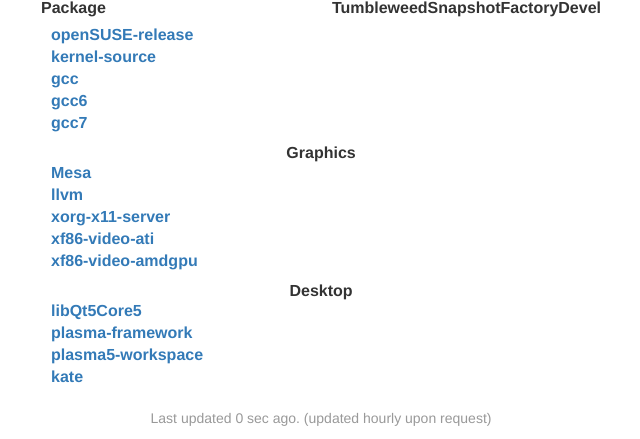
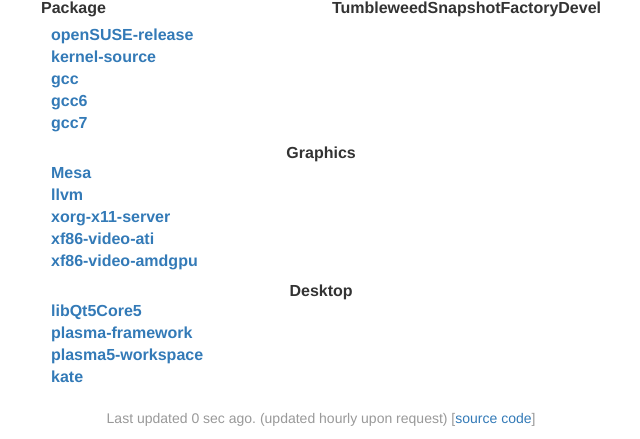
Before and after one commit to boombatower/opensuse-tumbleweed-dashboard, a PHP site: page / in a window 1280 px wide. Shown: the part 361-800 px from the top of the page, without its empty margins (319-959 px from the left). Run offline with PHP 8.4, Linux system fonts and the light colour scheme.

Commit message:
Add link to source code repository.

```diff
--- a/index.php
+++ b/index.php
@@ -310,6 +310,7 @@ function format_interval($interval, $granularity = 2) {
     </div>
     <div id="last-updated">
     Last updated <?php print format_interval($ago); ?> ago. (updated hourly upon request)
+    [<a href="https://github.com/boombatower/opensuse-tumbleweed-dashboard">source code</a>]
     </div>
   </body>
 </html>
```
